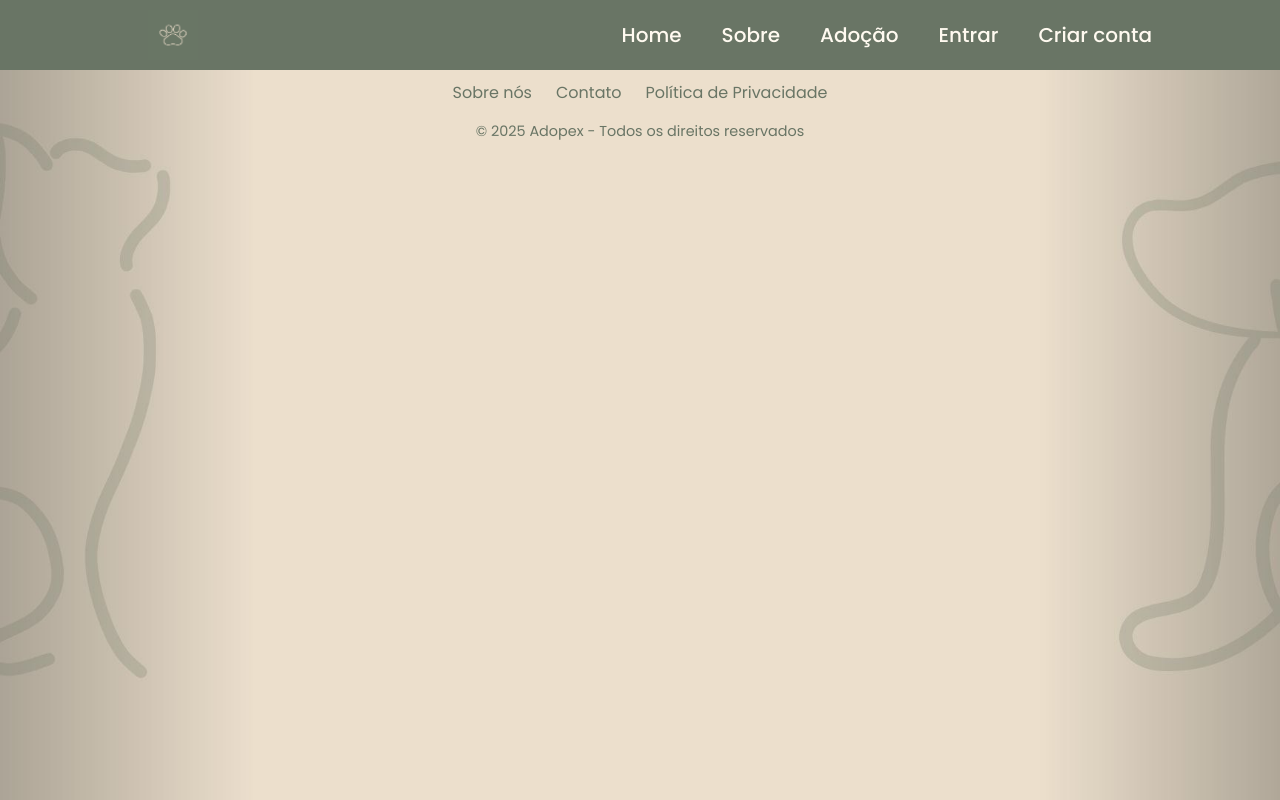
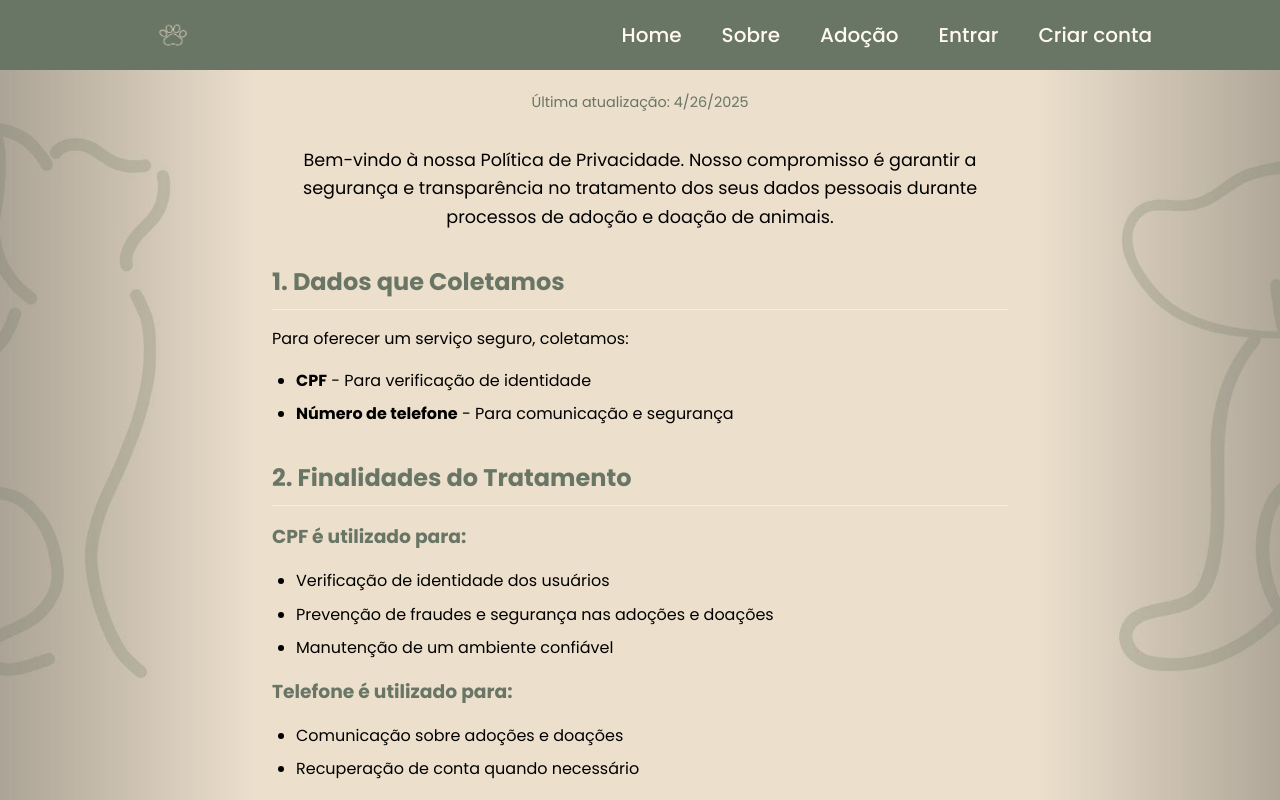
Before and after one commit to MariaEduarda-Almeidaa/PIE_ADOPET, a React (Vite) app: page /privacidade in a window 1280 px wide. Built offline with nearby package versions, Linux system fonts and the light colour scheme.

Commit message:
Tela de Política e Privacida já na router

```diff
--- a/src/App.jsx
+++ b/src/App.jsx
@@ -6,6 +6,7 @@ import Navbar from "../src/Components/Navbar/Navbar.jsx";
 import Footer from "../src/Components/Footer/Footer.jsx";
 import AdocaoPage from "../src/Pages/Adocao/AdocaoPage.jsx"
 import SobrePage from "../src/Pages/Sobre/SobrePage.jsx"
+import PrivacyPolicy from '../src/Pages/Privacidade/PrivacyPolicy.jsx';
 import Layout from './Components/Layout/Layout';
 
 function App() {
@@ -19,6 +20,7 @@ function App() {
         <Route path="/register" element={<RegisterPage />} />
         <Route path="/adocao" element={<AdocaoPage />} />
         <Route path="/sobre" element={<SobrePage />} />
+        <Route path="/privacidade" element={<PrivacyPolicy />} />
       </Routes>
       <Footer />
     </Router>
--- a/src/Components/Footer/Footer.jsx
+++ b/src/Components/Footer/Footer.jsx
@@ -13,10 +13,9 @@ const Footer = () => {
         <div className="footer-content">
           <div className="footer-links">
             <Link to="/sobre">Sobre nós</Link>
-            <Link to="/contato">Contato</Link>
             <Link to="/privacidade">Política de Privacidade</Link>
           </div>
-          <p className="copyright">© 2025 Adopex - Todos os direitos reservados</p>
+          <p className="copyright">© 2024 Adopet - Todos os direitos reservados</p>
         </div>
       </footer>
     </div>
--- /dev/null
+++ b/src/Pages/Privacidade/PrivacyPolicy.css
@@ -0,0 +1,95 @@
+/* PrivacyPolicy.css */
+.privacy-policy-container {
+    max-width: 800px;
+    margin: 0 auto;
+    padding: 2rem;
+    font-family: 'Segoe UI', Tahoma, Geneva, Verdana, sans-serif;
+    line-height: 1.6;
+    color: #333;
+  }
+
+  .policy-header {
+    text-align: center;
+    margin-bottom: 2rem;
+  }
+
+  .policy-header h1 {
+    color: #697565;
+    margin-bottom: 0.5rem;
+  }
+
+  .last-update {
+    color: #697565;
+    font-size: 0.9rem;
+  }
+
+  .policy-section {
+    margin-bottom: 2rem;
+    color: #000000;
+  }
+
+  .policy-section h2 {
+    color: #697565;
+    border-bottom: 1px solid #ecf0f1;
+    padding-bottom: 0.5rem;
+    margin-bottom: 1rem;
+  }
+
+  .policy-section h3 {
+    color: #697565;
+    margin: 1rem 0 0.5rem;
+  }
+
+  ul {
+    padding-left: 1.5rem;
+  }
+
+  .data-list, .purpose-list, .protection-list, .rights-list {
+    margin: 1rem 0;
+  }
+
+  .data-list li, .purpose-list li, .protection-list li, .rights-list li {
+    margin-bottom: 0.5rem;
+  }
+
+  .contact-section {
+    background-color: #f8f9fa;
+    padding: 1.5rem;
+    border-radius: 8px;
+  }
+
+  .contact-info {
+    margin-top: 1rem;
+  }
+
+  .intro-text {
+    font-size: 1.1rem;
+    text-align: center;
+    margin-bottom: 2rem;
+  }
+
+  /* Responsive design */
+  @media (max-width: 768px) {
+    .privacy-policy-container {
+      padding: 1rem;
+    }
+  }
+
+  .contact-section {
+    background-color: #697565;
+    padding: 1.5rem;
+    border-radius: 8px;
+    color: #ffffff; /* Texto branco */
+  }
+
+  .contact-section h2,
+  .contact-section p,
+  .contact-section strong,
+  .contact-section .contact-info p {
+    color: #ffffff; /* Garante que todo o texto fique branco */
+  }
+
+  .contact-section h2 {
+    border-bottom: 1px solid rgba(255, 255, 255, 0.3); /* Borda sutil para contraste */
+    padding-bottom: 0.5rem;
+  }
--- /dev/null
+++ b/src/Pages/Privacidade/PrivacyPolicy.jsx
@@ -0,0 +1,77 @@
+import React from 'react';
+import './PrivacyPolicy.css';
+
+const PrivacyPolicy = () => {
+  return (
+    <div className="privacy-policy-container">
+      <header className="policy-header">
+        <h1>Política de Privacidade</h1>
+        <p className="last-update">Última atualização: {new Date().toLocaleDateString()}</p>
+      </header>
+
+      <section className="policy-section">
+        <p className="intro-text">
+          Bem-vindo à nossa Política de Privacidade. Nosso compromisso é garantir a segurança e transparência no tratamento dos seus dados pessoais durante processos de adoção e doação de animais.
+        </p>
+      </section>
+
+      <section className="policy-section">
+        <h2>1. Dados que Coletamos</h2>
+        <p>Para oferecer um serviço seguro, coletamos:</p>
+        <ul className="data-list">
+          <li><strong>CPF</strong> - Para verificação de identidade</li>
+          <li><strong>Número de telefone</strong> - Para comunicação e segurança</li>
+        </ul>
+      </section>
+
+      <section className="policy-section">
+        <h2>2. Finalidades do Tratamento</h2>
+        <h3>CPF é utilizado para:</h3>
+        <ul className="purpose-list">
+          <li>Verificação de identidade dos usuários</li>
+          <li>Prevenção de fraudes e segurança nas adoções e doações</li>
+          <li>Manutenção de um ambiente confiável</li>
+        </ul>
+
+        <h3>Telefone é utilizado para:</h3>
+        <ul className="purpose-list">
+          <li>Comunicação sobre adoções e doações</li>
+          <li>Recuperação de conta quando necessário</li>
+        </ul>
+      </section>
+
+      <section className="policy-section">
+        <h2>3. Proteção de Dados</h2>
+        <p>Garantimos que seus dados serão tratados com:</p>
+        <ul className="protection-list">
+          <li><strong>Confidencialidade</strong> - Seus dados não serão compartilhados sem consentimento</li>
+          <li><strong>Segurança</strong> - Utilizamos medidas técnicas avançadas</li>
+          <li><strong>Conformidade</strong> - Total aderência à LGPD (Lei 13.709/2018)</li>
+        </ul>
+      </section>
+
+      <section className="policy-section">
+        <h2>4. Seus Direitos</h2>
+        <p>De acordo com a LGPD, você pode:</p>
+        <ul className="rights-list">
+          <li>Acessar seus dados pessoais</li>
+          <li>Solicitar correção de informações</li>
+          <li>Pedir exclusão dos dados (quando permitido por lei)</li>
+          <li>Revogar consentimentos</li>
+        </ul>
+      </section>
+
+      <section className="policy-section contact-section">
+        <h2>5. Contato</h2>
+        <p>Para exercer seus direitos ou tirar dúvidas:</p>
+        <div className="contact-info">
+          <p><strong>Encarregado de Proteção de Dados (DPO):</strong></p>
+          <p>Email: privacidade@seusite.com</p>
+          <p>Telefone: (XX) XXXX-XXXX</p>
+        </div>
+      </section>
+    </div>
+  );
+};
+
+export default PrivacyPolicy;
```
